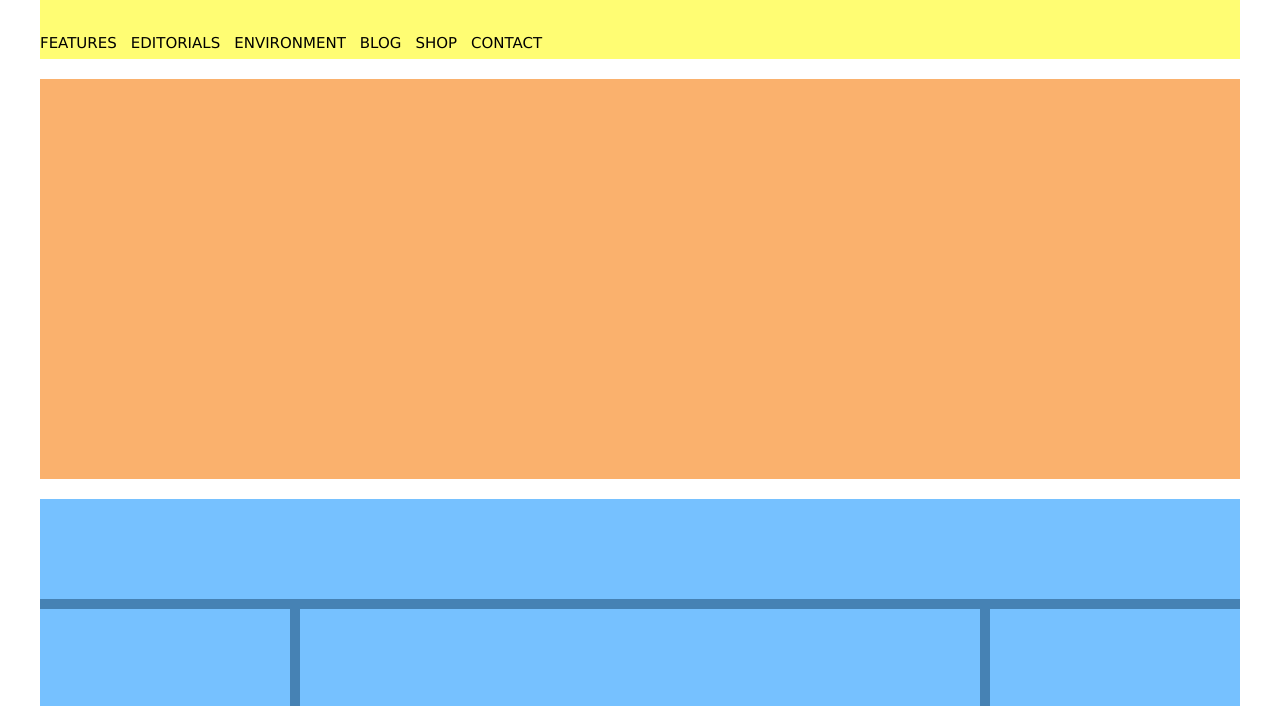
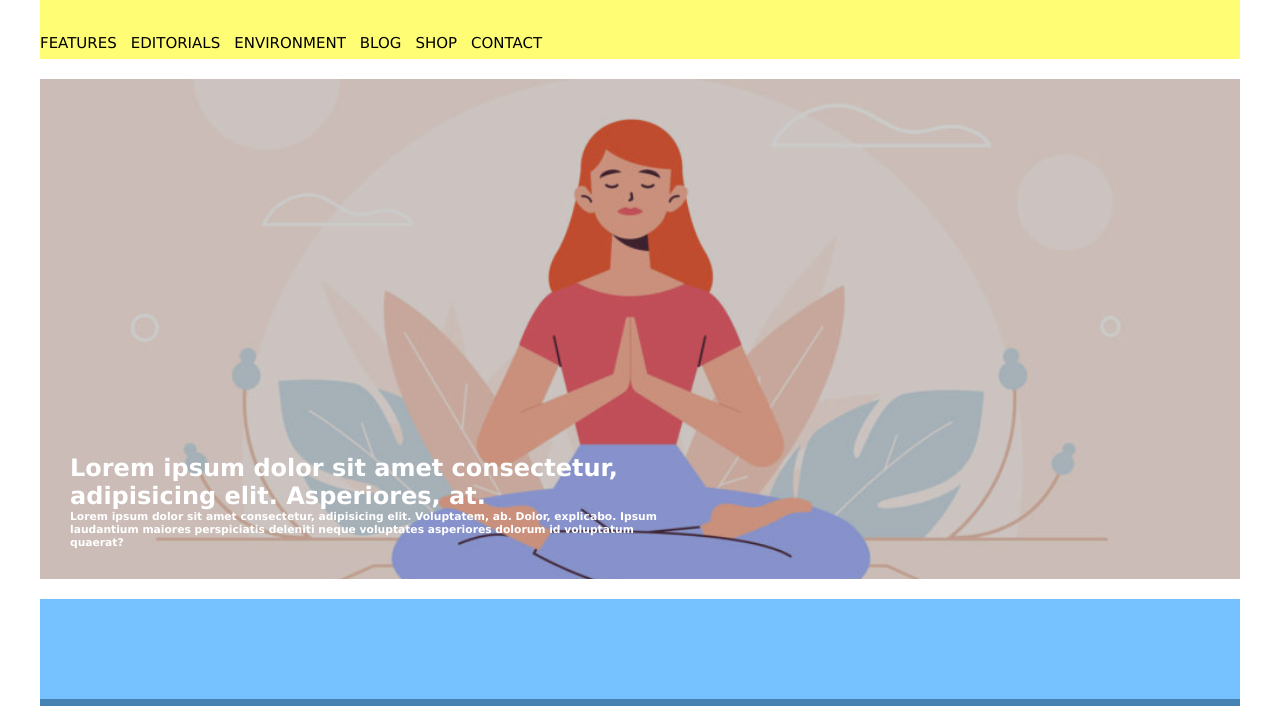
Before and after one commit to Siripiri-hue/htmlcss-wp, a plain HTML site: page index.html in a window 1280 px wide. Shown: the part 73-779 px from the top of the page. Drawn offline with Linux system fonts and the light colour scheme.

Commit message:
Aggiunto "jumbo"

```diff
--- a/index.html
+++ b/index.html
@@ -26,11 +26,18 @@
     </header>
 
     <main>
-        <section class="top_sec debug">
-
+        <section class="debug">
+            <div class="jumbo overlay">
+                <div class="caption">
+                    <h2>Lorem ipsum dolor sit amet consectetur, adipisicing elit. Asperiores, at.</h2>
+                    <h6>Lorem ipsum dolor sit amet consectetur, adipisicing elit. Voluptatem, ab. Dolor, explicabo.
+                    Ipsum laudantium maiores perspiciatis deleniti neque voluptates asperiores dolorum id voluptatum quaerat?
+                    </h6>
+                </div>
+            </div>
         </section>
 
-        <section class="bottom_sec debug clearfix">
+        <section class="main-content debug clearfix">
             <div class="debug title"></div>
             <div class="debug col"></div>
             <div class="debug content"></div>
--- a/style.css
+++ b/style.css
@@ -4,6 +4,7 @@
     box-sizing: border-box;
     font-family: Verdana, Geneva, Tahoma, sans-serif;
 }
+
 /* centratura generale */
 header, section, footer {
     max-width: 1200px;
@@ -14,6 +15,7 @@ header {
     min-height: 70px;
 }
 
+/* logo */
 div.logo-container {
     line-height: 70px;
 }
@@ -22,6 +24,7 @@ img.logo {
     height: 70px;
 }
 
+/* menu */
 nav > ul.menu-nav > li {
     list-style: none;
     padding: 7px;
@@ -41,9 +44,40 @@ a {
 
 /* main */
 
-section {
-    min-height: 400px;
+/* sezione jumbo */
+div.jumbo {
+    background-image: url("img/banner.jpg");
+    /* object-fit: cover; */
+    /* object-position: top center; */
+    background-repeat: no-repeat;
+    background-size: cover;
+    background-position: center center;
+    min-height: 500px;
+    position: relative;
 }
+
+div.jumbo > div.caption {
+    position: absolute;
+    left: 30px;
+    bottom: 30px;
+    max-width: 50%;
+    color: white;
+    z-index: 2;
+}
+
+.overlay::after {
+    content: "";
+    display: block;
+    position: absolute;
+    top: 0%;
+    bottom: 0%;
+    left: 0%;
+    right: 0%;
+    background-color: black;
+    opacity: 0.2;
+}
+
+
 
 .title {
     min-height: 100px;
@@ -85,11 +119,11 @@ footer.debug {
     background-color: rgb(162, 0, 255);
 }
 
-section.top_sec.debug {
+section.jumbo.debug {
     background-color: rgb(250, 177, 109);
 }
 
-section.bottom_sec.debug {
+section.main-content.debug {
     background-color: steelblue;
 }
 
```
